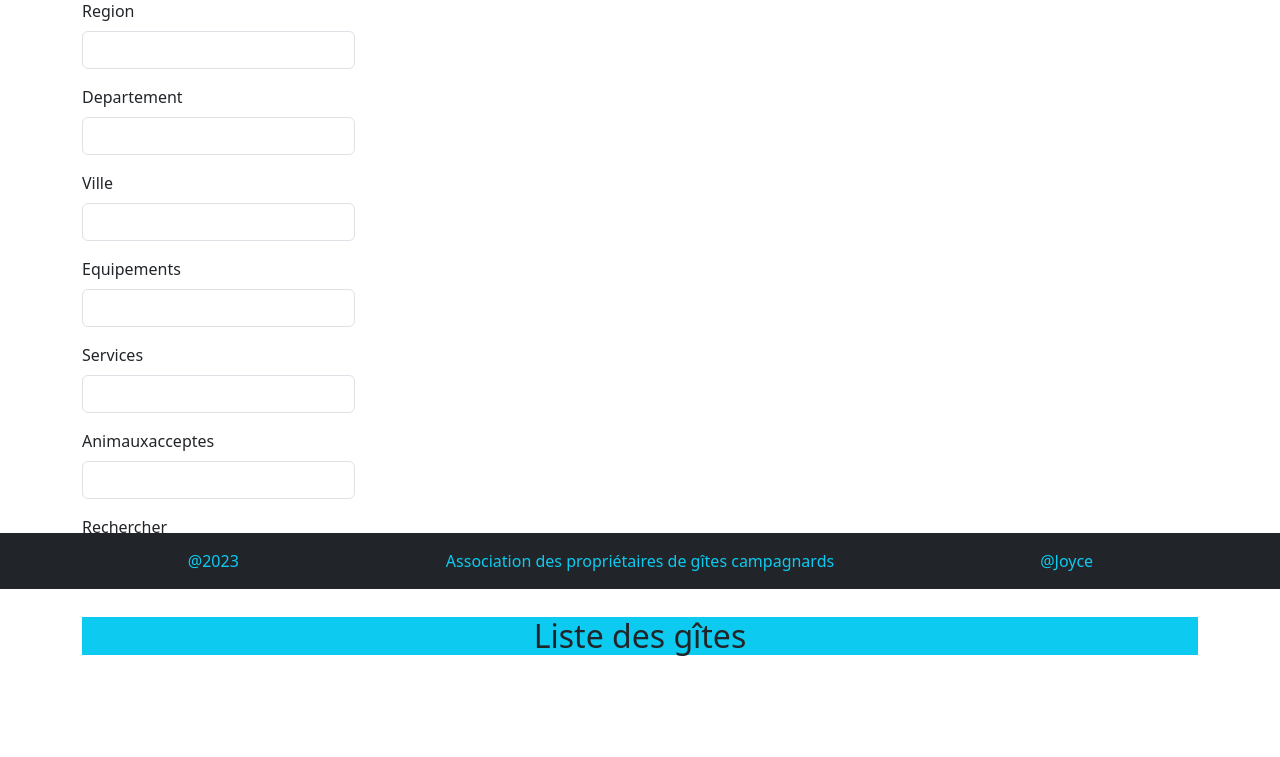
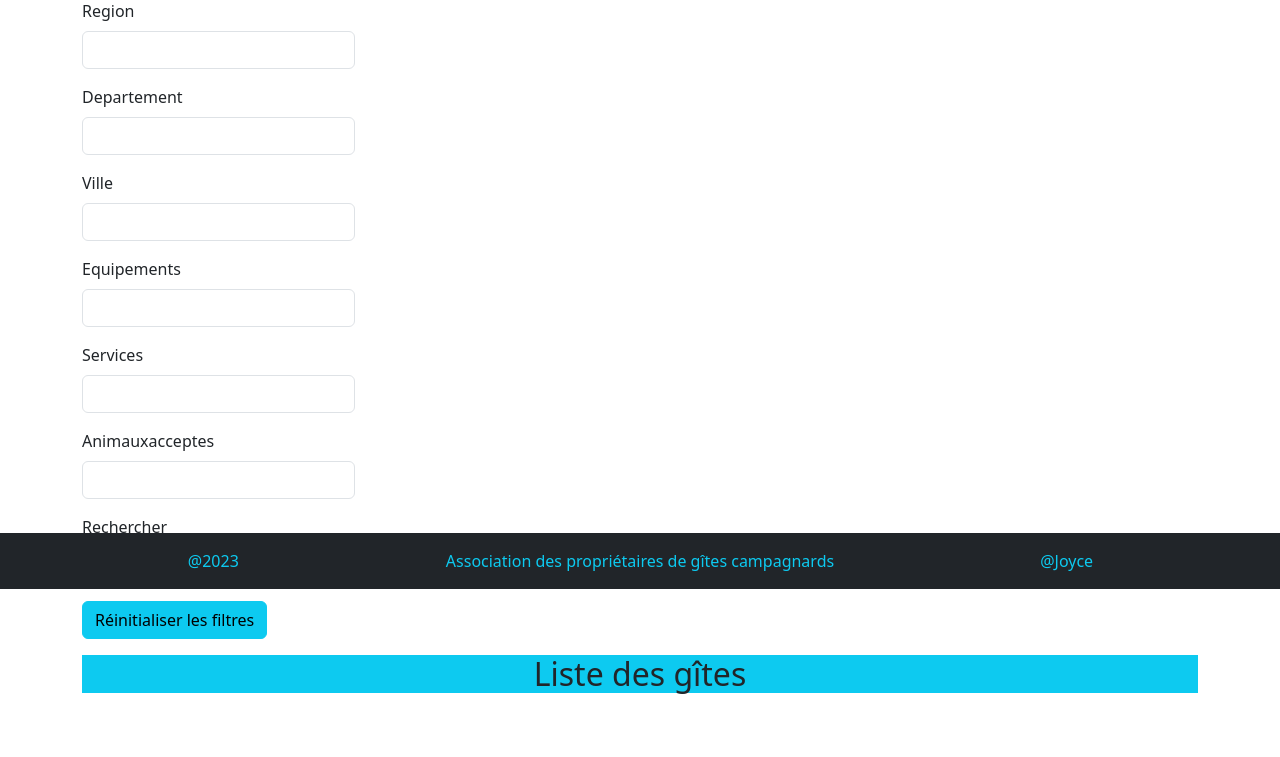
Before and after one commit to JoyceKi/progica, a Symfony app: template templates/home/index.html.twig in a window 1280 px wide. Shown: the part 211-968 px from the top of the page. Before the commit the page ends 867 px from the top, so only its background shows below. Run offline with Twig, Linux system fonts and the light colour scheme; the template is opened without the code that fills it, so the values that code supplies are empty; form fields are guessed from the names that the template uses; some libraries are stand-ins or nearby versions.

Commit message:
btn réinitialiser

```diff
--- a/templates/home/index.html.twig
+++ b/templates/home/index.html.twig
@@ -32,7 +32,9 @@
         <div class="col-md-3">
             {{ form_row(form.rechercher) }}
         </div>
-
+        <div class="col-md-3">
+                        <a href="{{ path('app_home') }}" class="btn btn-info btn">Réinitialiser les filtres</a>
+                    </div>
         {{ form_end(form) }}
     </div>
 </div>
```
